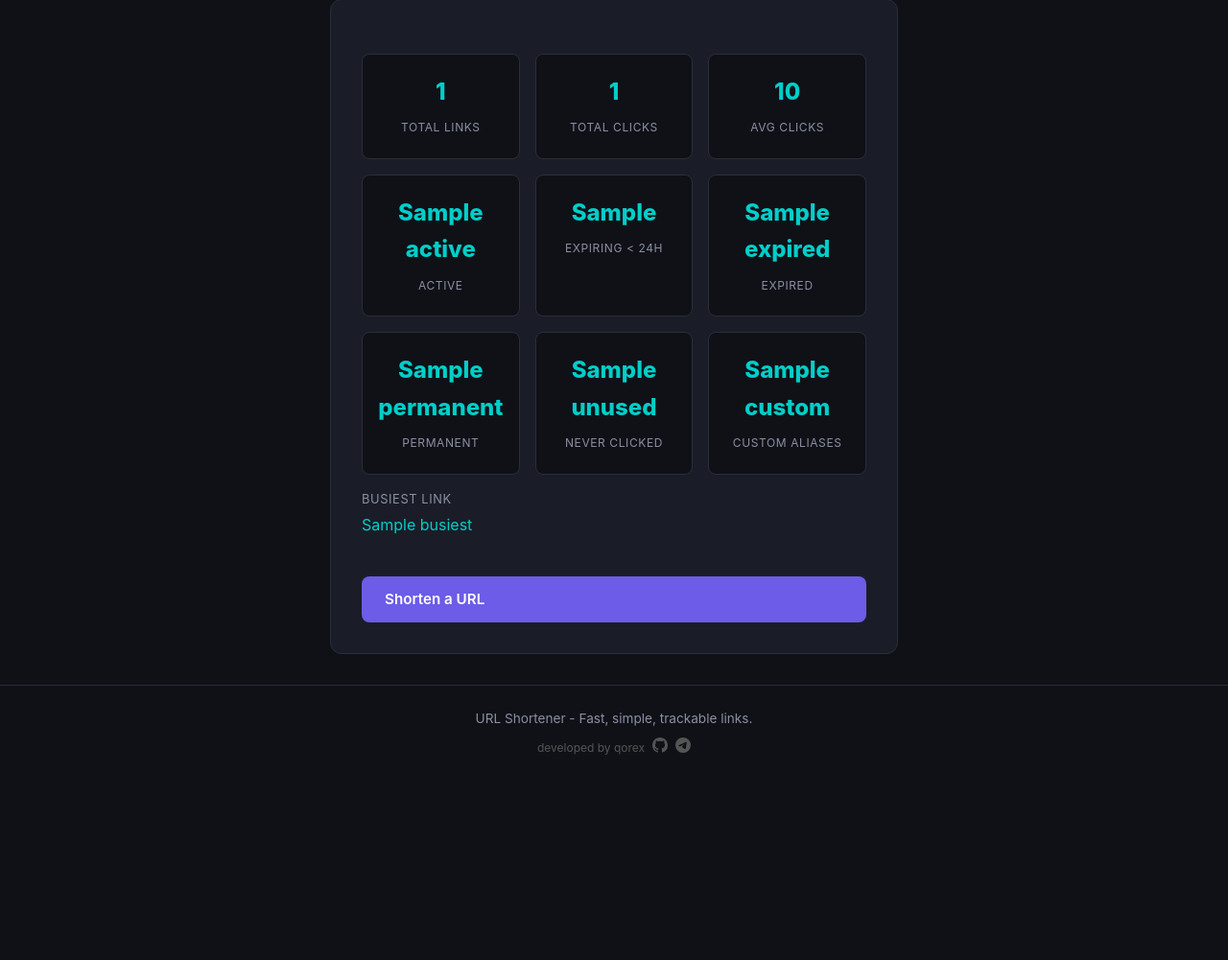
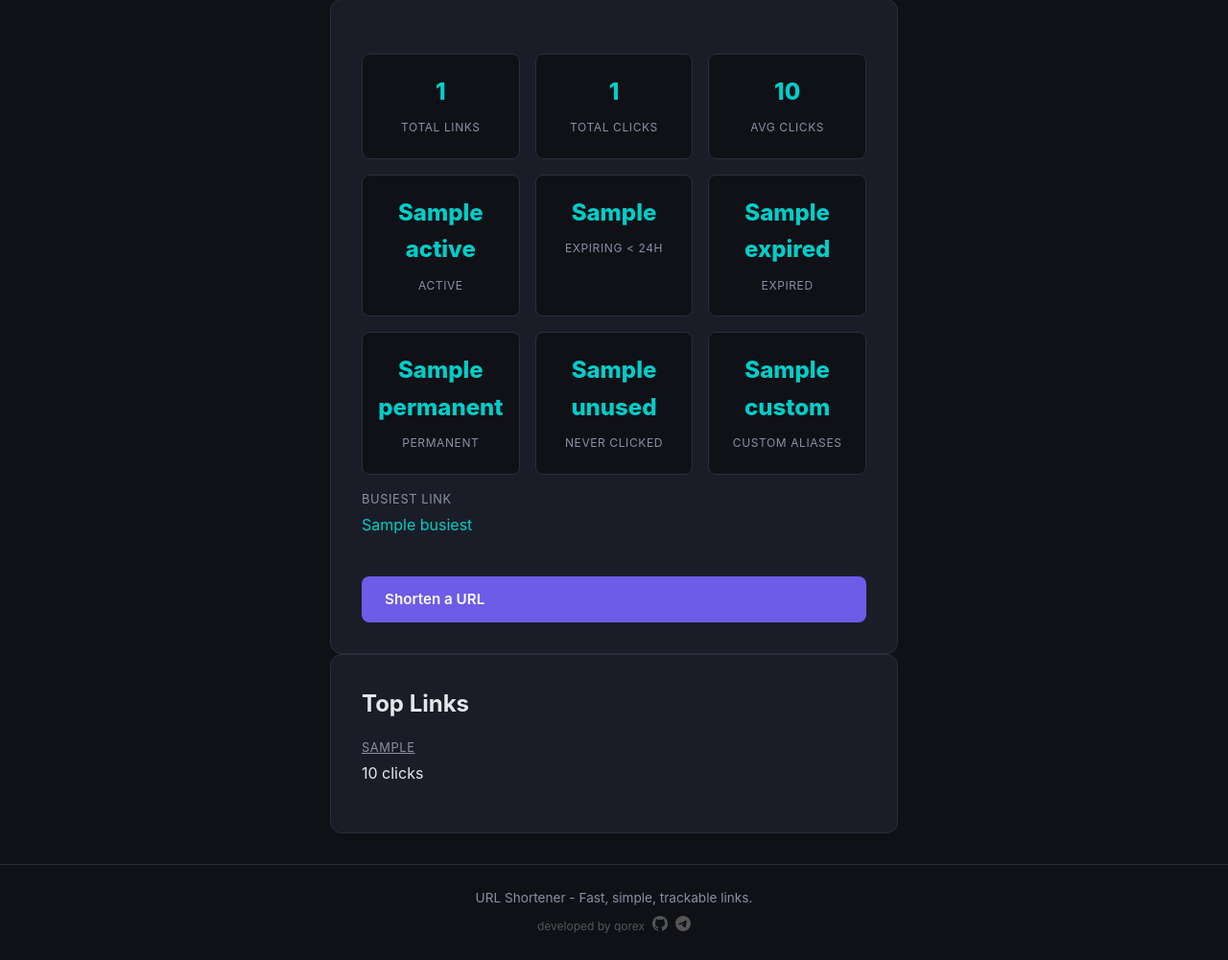
Before and after one commit to qorexdevs/url-shortener, a FastAPI app: template app/templates/dashboard.html in a window 1280 px wide. Shown: the part 216-1217 px from the top of the page at 96% size. Before the commit the page ends 1003 px from the top, so only its background shows below. Run offline with FastAPI, Linux system fonts and the light colour scheme; the template is opened without the code that fills it: most values are stand-ins (such as "Sample title", 1, 10 or a date in 2020).

Commit message:
add top links list to dashboard

```diff
--- a/app/templates/dashboard.html
+++ b/app/templates/dashboard.html
@@ -57,4 +57,16 @@
     </div>
     <a href="/" class="btn btn-primary" style="margin-top:1.5rem;display:inline-block;text-decoration:none;">Shorten a URL</a>
 </div>
+
+{% if top %}
+<div class="card stats-card">
+    <h2 style="margin-top:0;">Top Links</h2>
+    {% for link in top %}
+    <div class="stat-row">
+        <a href="/stats/{{ link.custom_alias or link.short_code }}" class="stat-label link">{{ link.custom_alias or link.short_code }}</a>
+        <span class="stat-value">{{ link.clicks }} clicks</span>
+    </div>
+    {% endfor %}
+</div>
+{% endif %}
 {% endblock %}
```
Also changed, not shown: app/routers/pages.py (+5 -2 lines), tests/test_api.py (+5 -0 lines).
